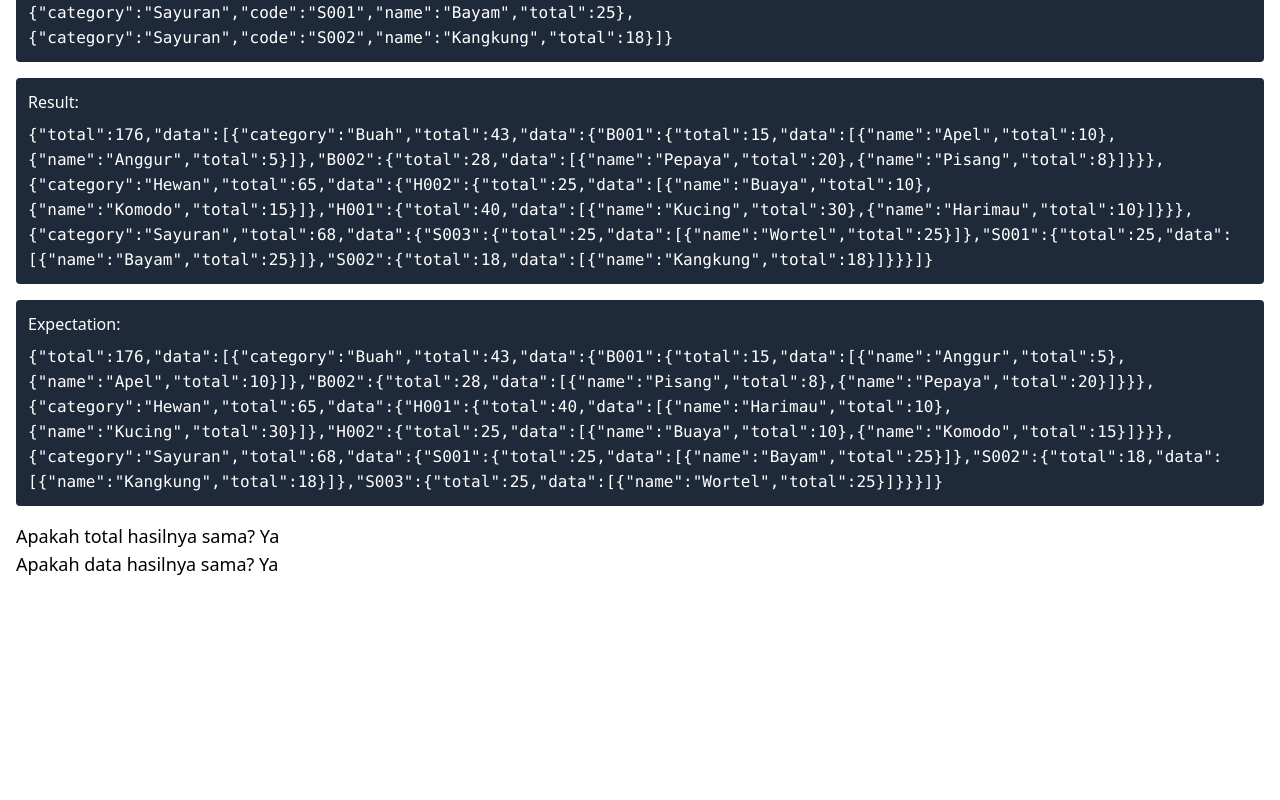
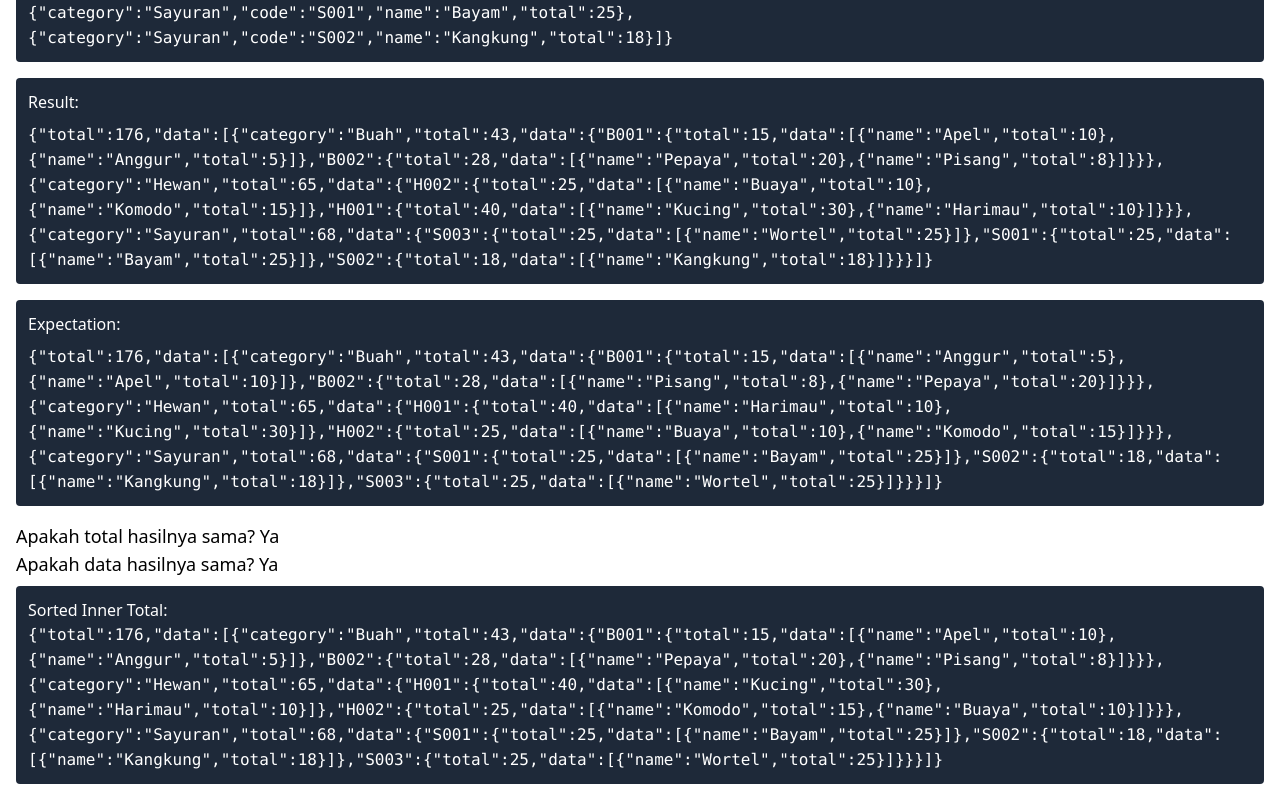
Before and after one commit to Syfrezia/test-dev-frontend, a React (Vite) app: page / in a window 1280 px wide. Shown: the part 1636-2436 px from the top of the page. Before the commit the page ends 2230 px from the top, so only its background shows below. Built offline with nearby package versions, Linux system fonts and the light colour scheme.

Commit message:
feat: add sorted expectation function

```diff
--- a/src/App.jsx
+++ b/src/App.jsx
@@ -7,6 +7,7 @@ import { isPalindrome } from './lib/utils';
 import { SumOfEvenNumbers } from './components/SumOfEvenNumbers';
 import { IsAnagramTestCases } from './components/IsAnagramTestCases';
 import { FormatJson } from './components/FormatJson';
+import { SortedJson } from './SortedJson';
 
 function App() {
   const [petList, setPetList] = useState(pets);
@@ -151,6 +152,8 @@ function App() {
       <IsAnagramTestCases />
 
       <FormatJson />
+
+      <SortedJson />
     </main>
   );
 }
--- /dev/null
+++ b/src/SortedJson.jsx
@@ -0,0 +1,35 @@
+import expectation from './assets/json/expectation.json';
+
+// Prompt: create a function to sort the total of innermost data from largest to smallest. log the sorted result.
+export function SortedJson() {
+  const sortInnermostTotal = (data) => {
+    return {
+      ...data,
+      data: data.data.map((categoryItem) => {
+        const sortedCategoryData = Object.fromEntries(
+          Object.entries(categoryItem.data).map(([key, value]) => [
+            key,
+            {
+              ...value,
+              data: [...value.data].sort((a, b) => b.total - a.total),
+            },
+          ]),
+        );
+
+        return {
+          ...categoryItem,
+          data: sortedCategoryData,
+        };
+      }),
+    };
+  };
+
+  const sortedResult = sortInnermostTotal(expectation);
+
+  return (
+    <div className="mt-2 p-3 bg-gray-800 max-w-screen overflow-x-auto text-white rounded">
+      <p className="font-medium">Sorted Inner Total:</p>
+      <code>{JSON.stringify(sortedResult)}</code>
+    </div>
+  );
+}
--- /dev/null
+++ b/src/assets/json/sorted.json
@@ -0,0 +1,59 @@
+{
+  "data": {
+    "total": 176,
+    "data": [
+      {
+        "category": "Buah",
+        "total": 43,
+        "data": {
+          "B001": {
+            "total": 15,
+            "data": [
+              { "name": "Apel", "total": 10 },
+              { "name": "Anggur", "total": 5 }
+            ]
+          },
+          "B002": {
+            "total": 28,
+            "data": [
+              { "name": "Pepaya", "total": 20 },
+              { "name": "Pisang", "total": 8 }
+            ]
+          }
+        }
+      },
+      {
+        "category": "Hewan",
+        "total": 65,
+        "data": {
+          "H001": {
+            "total": 40,
+            "data": [
+              { "name": "Kucing", "total": 30 },
+              { "name": "Harimau", "total": 10 }
+            ]
+          },
+          "H002": {
+            "total": 25,
+            "data": [
+              { "name": "Komodo", "total": 15 },
+              { "name": "Buaya", "total": 10 }
+            ]
+          }
+        }
+      },
+      {
+        "category": "Sayuran",
+        "total": 68,
+        "data": {
+          "S001": { "total": 25, "data": [{ "name": "Bayam", "total": 25 }] },
+          "S002": {
+            "total": 18,
+            "data": [{ "name": "Kangkung", "total": 18 }]
+          },
+          "S003": { "total": 25, "data": [{ "name": "Wortel", "total": 25 }] }
+        }
+      }
+    ]
+  }
+}
```
